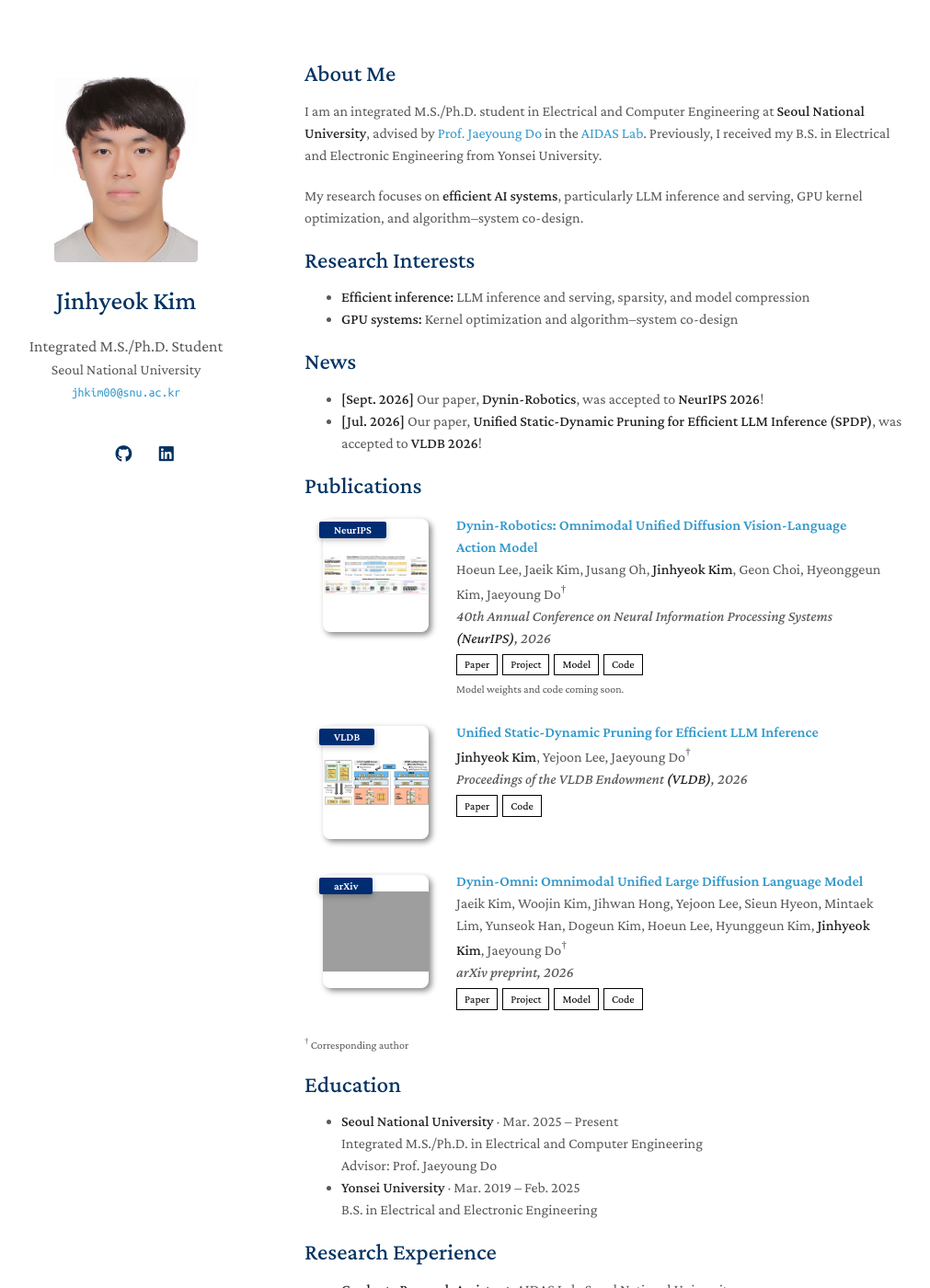
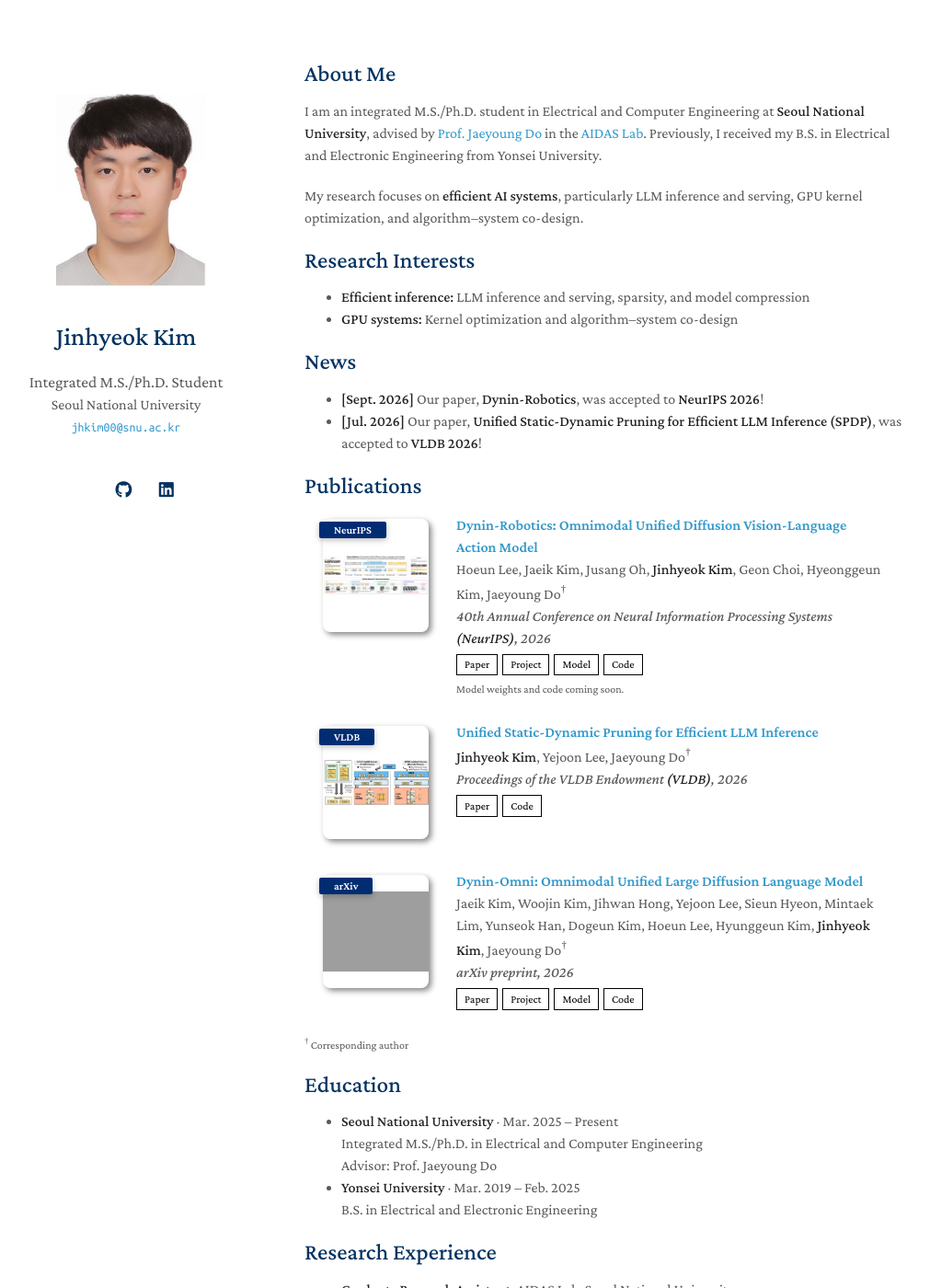
Before and after one commit to quaternior/quaternior.github.io, a Jekyll site: the page built from index.md, in a window 1280 px wide and 1400 px high. Shown: the whole window at 92% size, without its empty margins (139-1150 px from the left). Built offline with Jekyll 4.4.1, drawn with Linux system fonts in a browser that asks for light colours; a style sheet for code colours, icons or effects is not loaded; our own code applies the rules of GitHub Pages for plain Markdown files; grey boxes are pictures that could not be loaded.

Commit message:
Keep half portrait margins and enlarge another 1.5x

```diff
--- a/_config.yml
+++ b/_config.yml
@@ -11,7 +11,7 @@
 google_scholar: https://scholar.google.com/citations?user=lUqkcSoAAAAJ&hl=en
 github_link: https://github.com/quaternior
 linkedin: https://www.linkedin.com/in/jhyeokkim/
-avatar: /assets/portrait-cropped.png
+avatar: /assets/portrait-half-margin.png
 favicon: /assets/favicon.svg
 favicon_dark: /assets/favicon.svg
 enable_footnote: true
--- a/_layouts/homepage.html
+++ b/_layouts/homepage.html
@@ -37,7 +37,7 @@
     <link rel="stylesheet" href="/assets/css/custom.css">
     <meta property="og:title" content="{{ site.title }} | AI Systems Researcher">
     <meta property="og:description" content="{{ site.description }}">
-    <meta property="og:image" content="{{ site.url }}/assets/portrait-cropped.png">
+    <meta property="og:image" content="{{ site.url }}/assets/portrait-half-margin.png">
     <meta property="og:url" content="{{ site.url }}/">
     <meta property="og:type" content="website">
   </head>
@@ -47,7 +47,7 @@
       <header>
 
         {% if site.avatar %}
-        <span class="image avatar"><img src="{{ site.avatar }}" alt="Jinhyeok Kim" width="413" height="531" /></span>
+        <span class="image avatar"><img src="{{ site.avatar }}" alt="Jinhyeok Kim" width="592" height="613" /></span>
         {% endif %}
 
         <h1>{{ site.title }}</h1>
--- a/assets/css/custom.css
+++ b/assets/css/custom.css
@@ -1,9 +1,9 @@
 /* Small content/accessibility adjustments to the upstream Minimal Light theme. */
-/* 1.5x the theme's photo width; preserve the complete cropped portrait. */
-.image.avatar img { width:156.6px; height:auto; padding:0; border-radius:4px; }
+/* 2.25x the theme's photo width, with half the original margins in the PNG. */
+.image.avatar img { width:234.9px; height:auto; padding:0; border-radius:4px; }
 .image.avatar { margin:20px 0; }
-@media(max-width:960px) { .image.avatar img { width:175.5px; } }
-@media(max-width:480px) { .image.avatar img { width:142.5px; } }
+@media(max-width:960px) { .image.avatar img { width:263.25px; } }
+@media(max-width:480px) { .image.avatar img { width:213.75px; } }
 .publications .pub-row { align-items:flex-start; }
 .publications .col-sm-3 { flex:0 0 145px; box-sizing:border-box; }
 .publications .col-sm-9 { min-width:0; }
```
Also changed, not shown: README.md, assets/portrait-half-margin.png (added).
